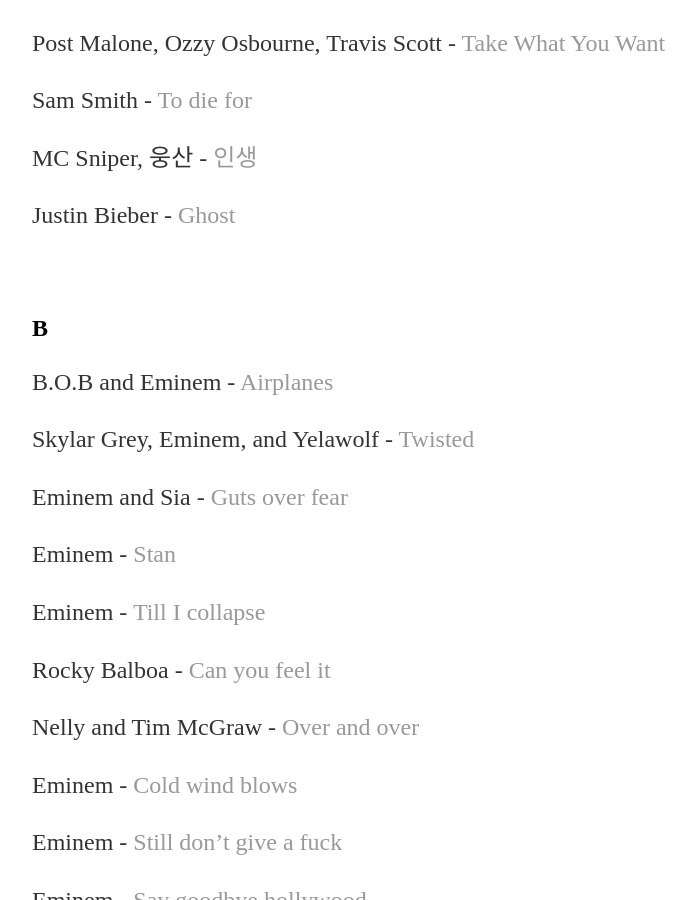
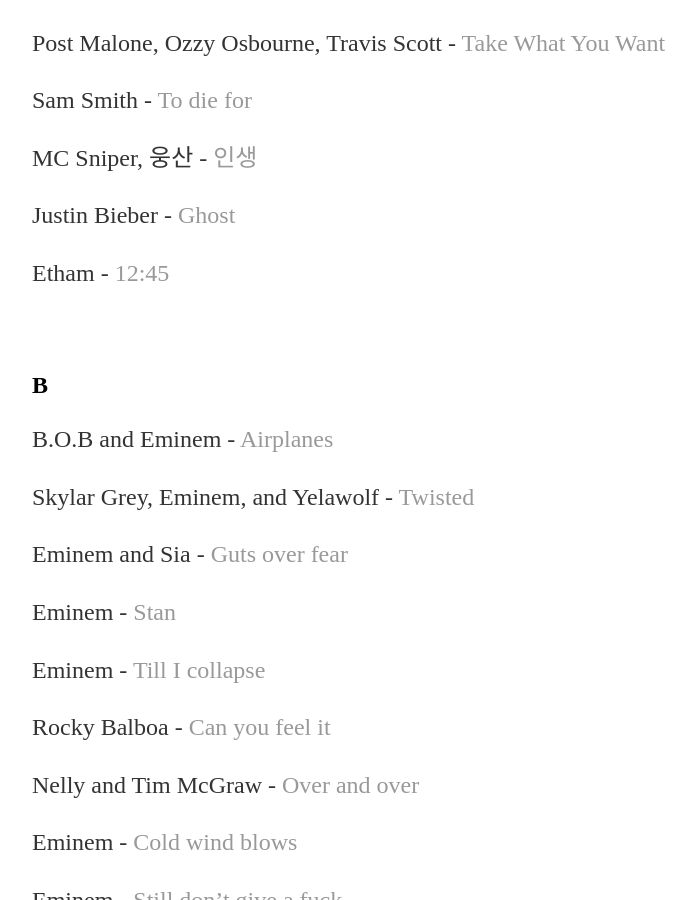
Before and after one commit to yjkweon24/yjkweon24.github.io, a Jekyll site: the page built from _posts/2018-10-23-songs-that-i-love.md, in a window 1280 px wide and 900 px high, scrolled down 2558 px. Shown: the whole window, without its empty margins (160-854 px from the left). Built offline with Jekyll 4.4.1, drawn with Linux system fonts in a browser that asks for light colours.

Commit message:
Update 2018-10-23-songs-that-i-love.md

```diff
--- a/_posts/2018-10-23-songs-that-i-love.md
+++ b/_posts/2018-10-23-songs-that-i-love.md
@@ -86,6 +86,8 @@
 MC Sniper, 웅산 - [인생](https://www.youtube.com/watch?v=9qP-My6sAzU)
 
 Justin Bieber - [Ghost](https://www.youtube.com/watch?v=Fp8msa5uYsc&ab_channel=JustinBieberVEVO)
+
+Etham - [12:45](https://www.youtube.com/watch?v=GhWnG7YhcEE&ab_channel=EthamVEVO)
 
 <br>
 
```
